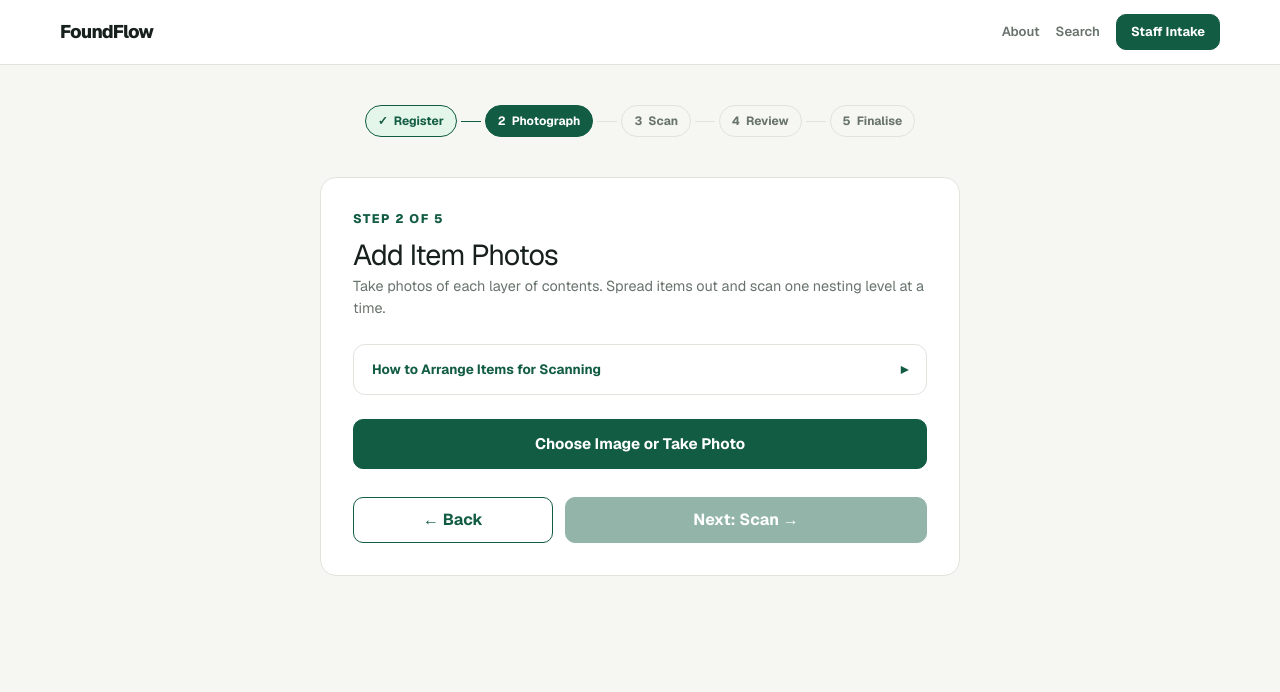
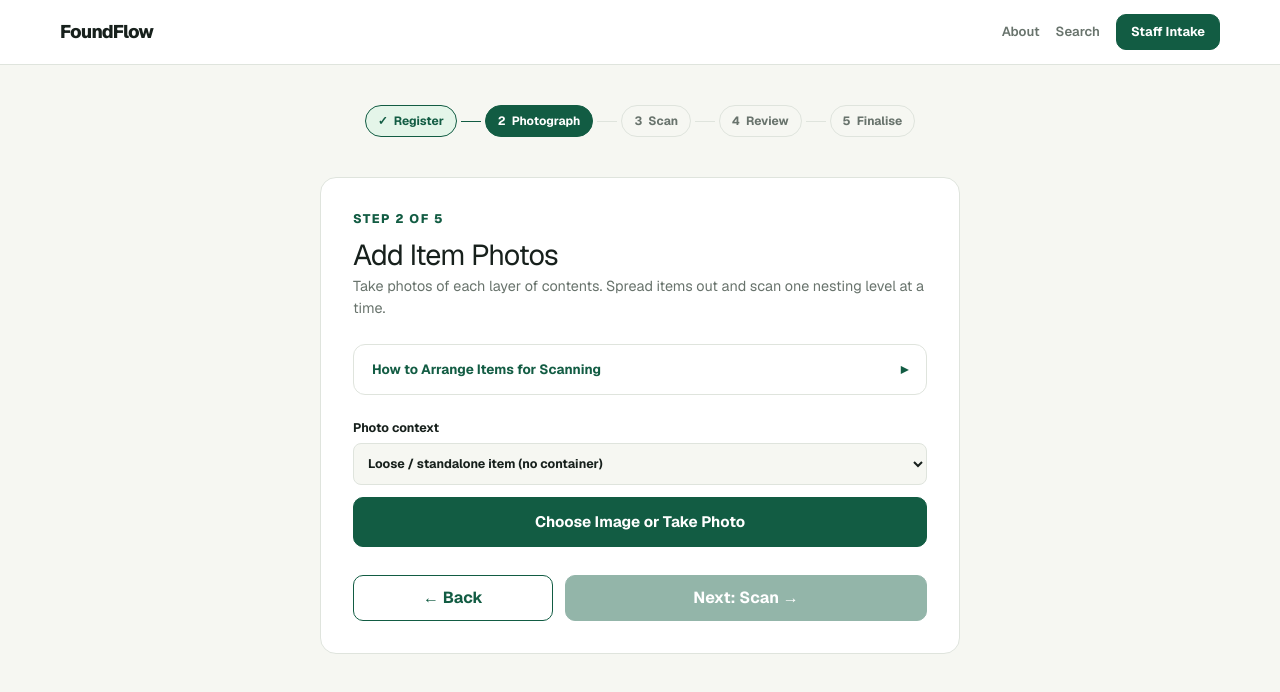
Before and after one commit to adoreblvnk/foundflow, a Next.js app: page /cases/1/upload in a window 1280 px wide. Shown: the top 692 px of the page. Built offline with nearby package versions, Linux system fonts and the light colour scheme.

Commit message:
feat: prioritize visual review and loose-item photos

```diff
--- a/src/app/cases/[id]/CaseDetailClient.tsx
+++ b/src/app/cases/[id]/CaseDetailClient.tsx
@@ -6,6 +6,7 @@ import { Case, ManifestItem } from "@/lib/db";
 import { hasFirstStaffCheck, requiresDoubleStaffCheck, summarizeCurrency } from "@/lib/validation";
 import { formatDecimal, multiplyDecimal, normalizeDecimal } from "@/lib/currency";
 import PhotoRegionVerifier, { RegionCrops } from "./PhotoRegionVerifier";
+import { formatPhotoContext, PHOTO_CONTEXT_OPTIONS } from "@/lib/photo-context";
 import {
   handleUploadEvidence,
   handleAiAnalysis,
@@ -535,25 +536,13 @@ export default function CaseDetailClient({ initialCase, currentUser }: CaseDetai
                     />
                     <div style={{ padding: "8px", fontSize: "0.72rem" }}>
                       <strong style={{ display: "block", textOverflow: "ellipsis", overflow: "hidden", whiteSpace: "nowrap" }}>{u.originalName}</strong>
-                      <span className="muted" style={{ display: "block" }}>Level: {u.containerContext}</span>
+                      <span className="muted" style={{ display: "block" }}>Context: {formatPhotoContext(u.containerContext)}</span>
                     </div>
                   </div>
                 ))}
               </div>
             )}
           </div>
-
-          {caseFile.uploads.length > 0 && (
-            <PhotoRegionVerifier
-              uploads={caseFile.uploads}
-              items={caseFile.manifest}
-              selectedItemId={selectedItemId}
-              readOnly={isFinalised}
-              onSelectItem={setSelectedItemId}
-              onUpdateItem={updatePhotoRegions}
-              onReassignRegion={reassignPhotoRegion}
-            />
-          )}
 
           {/* Evidence Upload Form */}
           {!isFinalised && (
@@ -588,7 +577,7 @@ export default function CaseDetailClient({ initialCase, currentUser }: CaseDetai
                 </div>
 
                 <div style={{ display: "grid", gap: "4px" }}>
-                  <label htmlFor="containerContext" style={{ fontSize: "0.75rem", fontWeight: 700 }}>Container / Nesting Level</label>
+                  <label htmlFor="containerContext" style={{ fontSize: "0.75rem", fontWeight: 700 }}>Photo context</label>
                   <select
                     id="containerContext"
                     name="containerContext"
@@ -601,9 +590,9 @@ export default function CaseDetailClient({ initialCase, currentUser }: CaseDetai
                       background: "var(--paper)"
                     }}
                   >
-                    <option value="outer-item">Outer Item (backpack/suitcase)</option>
-                    <option value="bag-contents">Bag Contents Level (general bag space)</option>
-                    <option value="inner-container">Inner Container Level (pouch/wallet/box)</option>
+                    {PHOTO_CONTEXT_OPTIONS.map((option) => (
+                      <option value={option.value} key={option.value}>{option.label}</option>
+                    ))}
                   </select>
                 </div>
 
@@ -662,6 +651,18 @@ export default function CaseDetailClient({ initialCase, currentUser }: CaseDetai
                 ? "Review the fresh extraction below before approval."
                 : "The staged image and sample inventory are ready for a reliable walkthrough; run image analysis to replace the sample with a fresh extraction."}
             </div>
+          )}
+
+          {caseFile.uploads.length > 0 && (
+            <PhotoRegionVerifier
+              uploads={caseFile.uploads}
+              items={caseFile.manifest}
+              selectedItemId={selectedItemId}
+              readOnly={isFinalised}
+              onSelectItem={setSelectedItemId}
+              onUpdateItem={updatePhotoRegions}
+              onReassignRegion={reassignPhotoRegion}
+            />
           )}
 
           {currencySummary.length > 0 && (
--- a/src/app/cases/[id]/upload/page.tsx
+++ b/src/app/cases/[id]/upload/page.tsx
@@ -7,6 +7,7 @@ import AppHeader from "@/components/AppHeader";
 import StepIndicator from "@/components/StepIndicator";
 import LayoutGuide from "@/components/LayoutGuide";
 import { handleUploadEvidence } from "@/app/cases/actions";
+import { PHOTO_CONTEXT_OPTIONS, type PhotoContext } from "@/lib/photo-context";
 
 export default function UploadPage() {
   const params = useParams();
@@ -17,6 +18,7 @@ export default function UploadPage() {
   const [uploads, setUploads] = useState<{ id: string; name: string; mimeType: string }[]>([]);
   const [isUploading, setIsUploading] = useState(false);
   const [error, setError] = useState<string | null>(null);
+  const [photoContext, setPhotoContext] = useState<PhotoContext>("loose-item");
 
   async function onUpload(e: React.ChangeEvent<HTMLInputElement>) {
     const file = e.target.files?.[0];
@@ -26,7 +28,7 @@ export default function UploadPage() {
 
     const formData = new FormData();
     formData.append("file", file);
-    formData.append("containerContext", "bag-contents");
+    formData.append("containerContext", photoContext);
 
     try {
       const result = await handleUploadEvidence(caseId, formData);
@@ -70,7 +72,20 @@ export default function UploadPage() {
 
           <LayoutGuide />
 
-          <div style={{ marginTop: "24px" }}>
+          <div style={{ marginTop: "24px", display: "grid", gap: "12px" }}>
+            <label htmlFor="photo-context" style={{ display: "grid", gap: "5px", fontSize: "0.78rem", fontWeight: 700 }}>
+              Photo context
+              <select
+                id="photo-context"
+                value={photoContext}
+                onChange={(event) => setPhotoContext(event.target.value as PhotoContext)}
+                style={{ width: "100%", height: "42px", border: "1px solid var(--line)", borderRadius: "8px", background: "var(--paper)", paddingInline: "10px" }}
+              >
+                {PHOTO_CONTEXT_OPTIONS.map((option) => (
+                  <option value={option.value} key={option.value}>{option.label}</option>
+                ))}
+              </select>
+            </label>
             <input
               ref={fileInputRef}
               type="file"
--- a/src/app/cases/actions.ts
+++ b/src/app/cases/actions.ts
@@ -12,6 +12,7 @@ import { verifyImageSignature } from "@/lib/image-utils";
 import { buildDetectedItemLabel, FIRST_STAFF_CHECK_PREFIX, hasCycle, hasFirstStaffCheck, isCurrencyItem, isValidImageRegion, mergeAiDraftWithStaffItems, requiresDoubleStaffCheck, requiresSensitiveReview, validateManifestStructure } from "@/lib/validation";
 import { isValidCurrencyCode, multiplyDecimal, normalizeDecimal } from "@/lib/currency";
 import { deleteEvidence, readEvidence, writeEvidence } from "@/lib/evidence-storage";
+import { PHOTO_CONTEXT_VALUES } from "@/lib/photo-context";
 
 const imageRegionSchema = z.object({
   id: z.string().min(1).max(100),
@@ -49,7 +50,7 @@ const createCaseInputSchema = z.object({
   notes: z.string().max(2000),
 });
 
-const containerContextSchema = z.enum(["outer-item", "bag-contents", "inner-container"]);
+const containerContextSchema = z.enum(PHOTO_CONTEXT_VALUES);
 
 function markStaffLineage(caseFile: Case, itemId: string): void {
   const visited = new Set<string>();
--- a/src/app/globals.css
+++ b/src/app/globals.css
@@ -59,7 +59,7 @@ h2 { margin-bottom: 34px; font-size: clamp(2rem, 4vw, 3.5rem); line-height: 1; l
 .demo-page { min-height: 100vh; }
 .demo-header { display: flex; align-items: center; justify-content: space-between; border-bottom: 1px solid var(--line); padding-block: 22px; }
 .demo-header p { margin: 4px 0 0; color: var(--muted); font-size: 0.82rem; }
-.demo-layout { display: grid; grid-template-columns: 0.75fr 1.25fr; gap: 24px; padding-block: 32px 60px; }
+.demo-layout { display: grid; grid-template-columns: minmax(300px, 0.65fr) minmax(0, 1.35fr); gap: 24px; padding-block: 32px 60px; }
 .capture-panel, .review-panel { border: 1px solid var(--line); border-radius: 16px; background: var(--panel); padding: 28px; }
 .capture-panel h1 { font-size: 2.4rem; line-height: 1; letter-spacing: -0.05em; }
 .evidence-placeholder { min-height: 130px; display: flex; flex-direction: column; justify-content: flex-end; gap: 5px; border: 1px dashed #aeb9b1; border-radius: 12px; background: linear-gradient(145deg, #e3e8e2, #f7f8f5); padding: 18px; }
--- /dev/null
+++ b/src/lib/photo-context.ts
@@ -0,0 +1,15 @@
+export const PHOTO_CONTEXT_VALUES = ["loose-item", "outer-item", "bag-contents", "inner-container"] as const;
+
+export type PhotoContext = typeof PHOTO_CONTEXT_VALUES[number];
+
+export const PHOTO_CONTEXT_OPTIONS: ReadonlyArray<{ value: PhotoContext; label: string }> = [
+  { value: "loose-item", label: "Loose / standalone item (no container)" },
+  { value: "outer-item", label: "Outer item or container" },
+  { value: "bag-contents", label: "Contents inside outer container" },
+  { value: "inner-container", label: "Contents inside inner container" },
+];
+
+export function formatPhotoContext(value?: string | null): string {
+  if (!value) return "Not specified";
+  return PHOTO_CONTEXT_OPTIONS.find((option) => option.value === value)?.label ?? value;
+}
```
Also changed, not shown: 2 other files (tests, documents, lock files or other folders).
